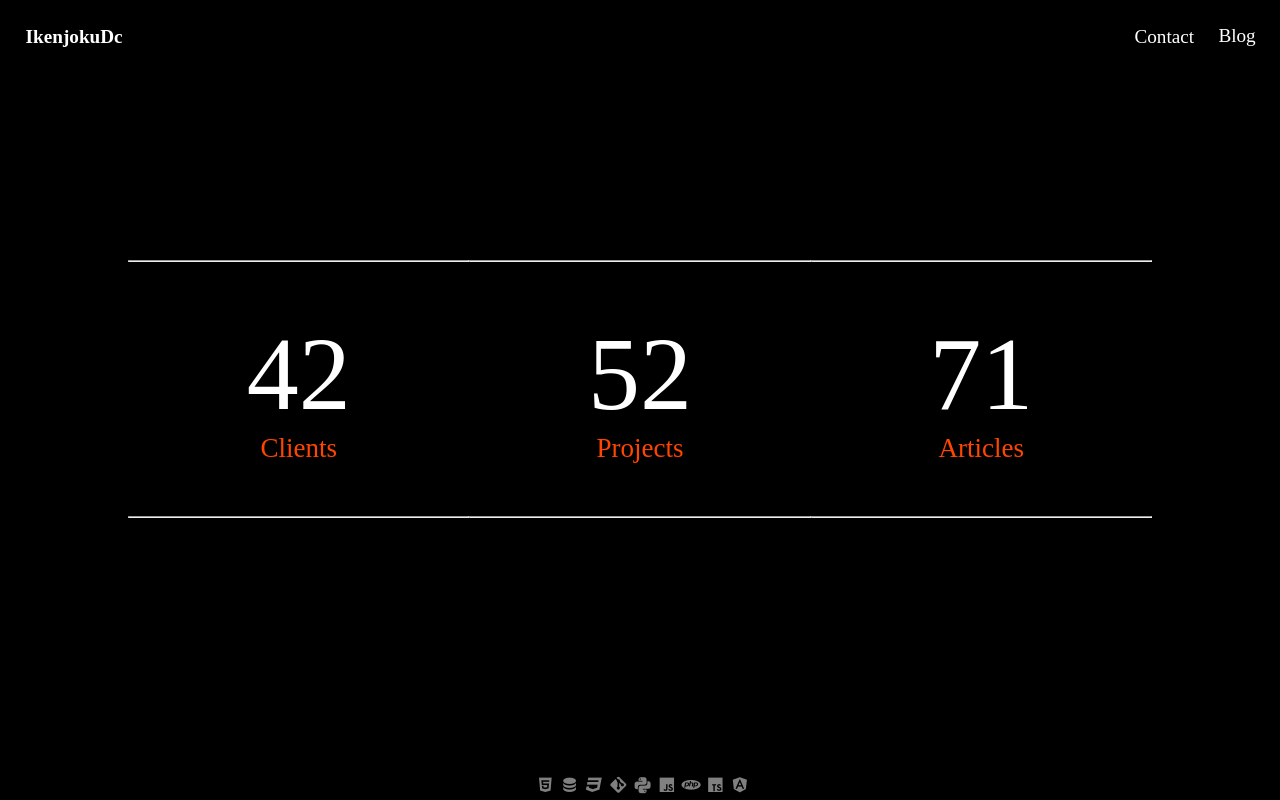
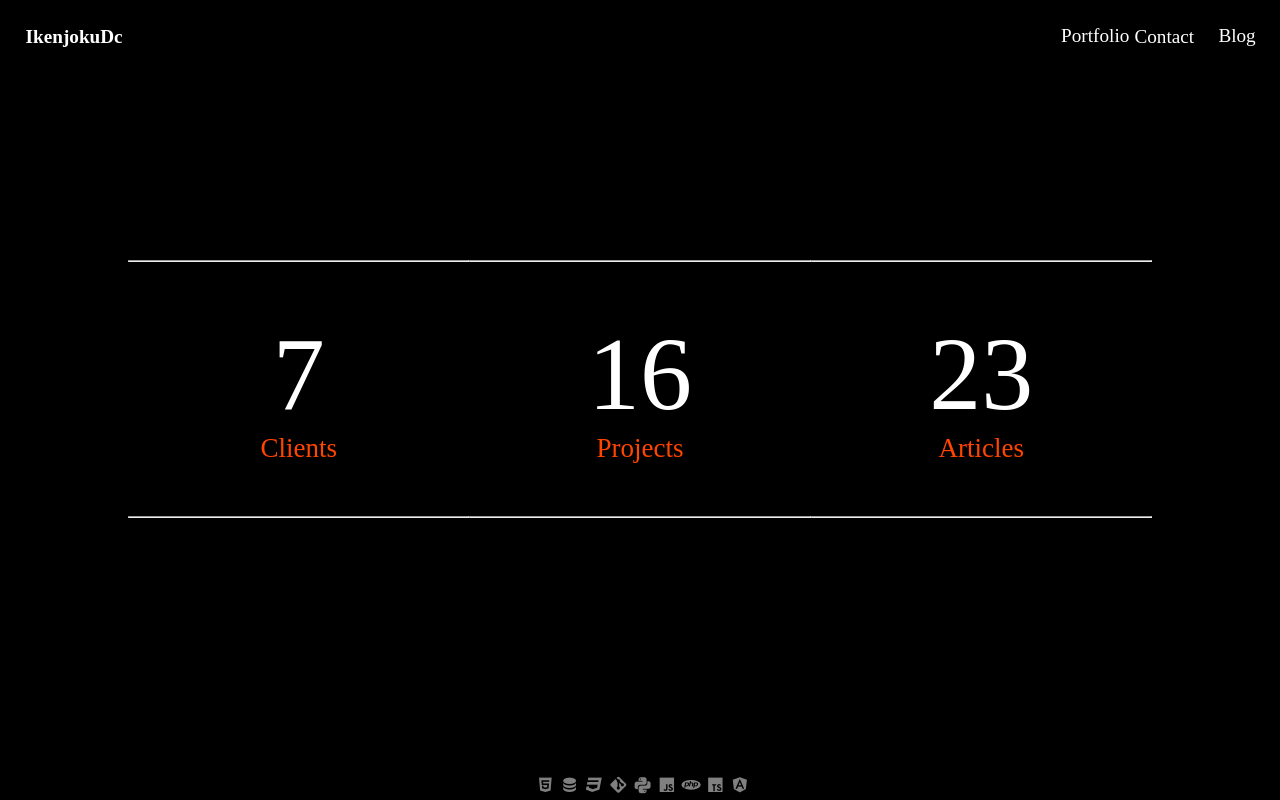
Before and after one commit to ike-njoku/ike-njoku, an Angular app: page /portfolio in a window 1280 px wide. Shown: the top 800 px of the page. Built offline with nearby package versions, Linux system fonts and the light colour scheme; no server answers.

Commit message:
added router link for portfolio component in header component

```diff
--- a/src/app/header/header.component.html
+++ b/src/app/header/header.component.html
@@ -12,8 +12,13 @@
             <li class="display-inline mg-l-5 float-right">
                 <a class="pad-10" href="">Blog</a>
             </li>
+
             <li class="display-inline  float-right">
                 <a class="pad-10" href="">Contact</a>
+            </li>
+
+            <li class="display-inline mg-l-5 float-right">
+                <a [routerLink]="['/portfolio']" routerLinkActive="router-link-active"  class="pad-10" href="">Portfolio</a>
             </li>
        </ul>
     </div>
--- a/src/app/portfolio/portfolio.component.ts
+++ b/src/app/portfolio/portfolio.component.ts
@@ -11,9 +11,9 @@ export class PortfolioComponent implements OnInit {
   // items to count
   itemsToCount = [
     // projects is fetched from github
-    {name:'Clients', runningValue:0 ,stopValue:42 },
-    {name:'Projects', runningValue:0 ,stopValue:52 },
-    {name:'Articles', runningValue:0 ,stopValue:174 },
+    {name:'Clients', runningValue:0 ,stopValue:7 },
+    {name:'Projects', runningValue:0 ,stopValue:16 },
+    {name:'Articles', runningValue:0 ,stopValue:23 },
   ];
 
   // projects
```
